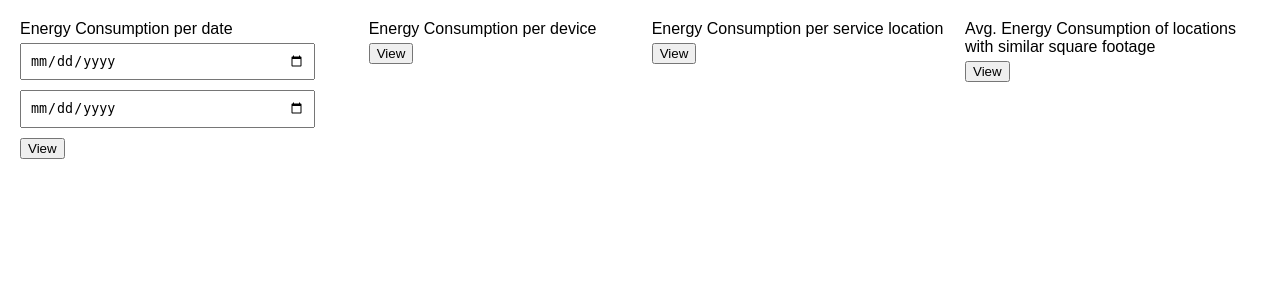
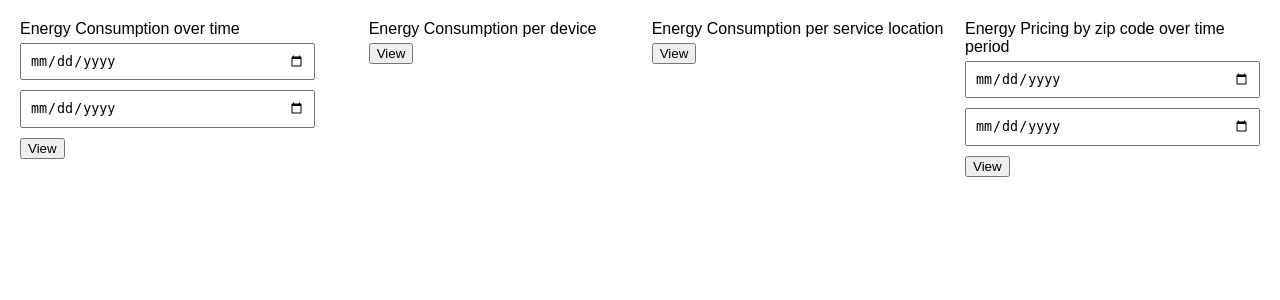
Before and after one commit to zayaanra/shems, a Flask app: template frontend/templates/view.html in a window 1280 px wide. Shown: the top 300 px of the page. Run offline with Flask 3, Linux system fonts and the light colour scheme; the template is opened without the code that fills it, so the values that code supplies are empty; some libraries are stand-ins or nearby versions.

Commit message:
Added energy pricing by zip code over time plot

```diff
--- a/backend/app.py
+++ b/backend/app.py
@@ -34,7 +34,7 @@ def view():
         if form_name == 'energy_consumption_time':
             # Now, with the fetched data for this view, we'll create a plot (bar graph) to represent the user data.
             # Return the HTML template with the plot inserted into it.
-            x, y = db.fetchEnergyConsumptionByMonth(cursor, request.form, name)
+            x, y = db.fetchEnergyConsumptionByTime(cursor, request.form, name)
             df = pd.DataFrame({'Date': x, 'Energy Consumption': y})
             fig = px.bar(df, x='Date', y='Energy Consumption', orientation='v', title='Energy Consumption by date')
             fig.update_yaxes(range=[0, 100])
@@ -48,9 +48,21 @@ def view():
             fig = px.pie(df, names='Device Type', values='Percentage', title='Energy Consumption by device type as percentage of total energy consumption')
             plot_content = fig.to_html(full_html=False)
             return render_template("view.html", plot_content=plot_content)
-        elif form_name == 'avg_energy_consumption_sqr_ft':
-            # TODO
-            return render_template("view.html")
+        elif form_name == 'energy_prices_zipcode':
+            # With the fetched data, we'll create a line graph to represent the user data.
+            # Each line represents the zip code of the customer's owned service locations and it's pricing over a selected time period.
+            # Return the HTML template with the pie chart inserted into it.
+            data = db.fetchEnergyPricingByZipcode(cursor, request.form, name)
+            df_list = []
+            for z, pts in data.items():
+                line = pd.DataFrame(pts, columns=['Date', 'Energy Price'])
+                line['Zip Code'] = z
+                df_list.append(line)
+            df = pd.concat(df_list, ignore_index=True)
+            fig = px.line(df, x='Date', y='Energy Price', color='Zip Code', title='Energy Pricing by zip code over time', markers=True)
+            fig.update_yaxes(range=[0, 100])
+            plot_content = fig.to_html(full_html=False)
+            return render_template("view.html", plot_content=plot_content)
         elif form_name == 'energy_consumption_location':
             # With the fetched data, create a bar graph to represent the user data.
             # Return the HTML template with the bar graph inserted into it.
--- a/frontend/templates/view.html
+++ b/frontend/templates/view.html
@@ -45,7 +45,7 @@
 
     <body>
         <form name="energy_consumption_time" method="post">
-            <label>Energy Consumption per date</label>
+            <label>Energy Consumption over time</label>
             <input type="date" name="start_date" required>
             <input type="date" name="finish_date" required>
             <button type="submit">View</button>
@@ -64,10 +64,12 @@
             <input type="hidden" name="form_name" value="energy_consumption_location">
           </form>
 
-          <form name="avg_energy_consumption_sqr_ft" method="post">
-            <label>Avg. Energy Consumption of locations with similar square footage</label>
+          <form name="energy_prices_zipcode" method="post">
+            <label>Energy Pricing by zip code over time period</label>
+            <input type="date" name="start_date" required>
+            <input type="date" name="finish_date" required>
             <button type="submit">View</button>
-            <input type="hidden" name="form_name" value="avg_energy_consumption_sqr_ft">
+            <input type="hidden" name="form_name" value="energy_prices_zipcode">
           </form>
 
 
```
Also changed, not shown: backend/db.py (+18 -2 lines).
